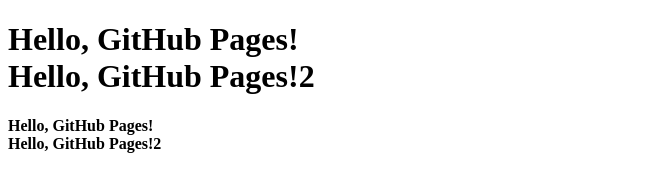
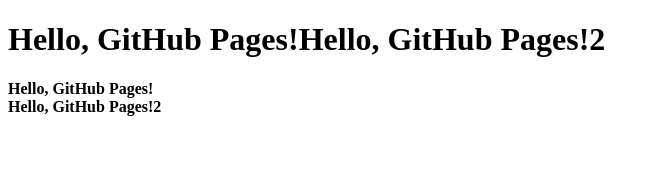
Before and after one commit to 15810034121/simplest, a plain HTML site: page index.html in a window 1280 px wide. Shown: the whole page, without its empty margins (0-659 px from the left). Drawn offline with Linux system fonts and the light colour scheme.

Commit message:
Update index.html

```diff
--- a/index.html
+++ b/index.html
@@ -5,7 +5,7 @@
 </head>
 <body>
 <h1>
-    Hello, GitHub Pages!<br>Hello, GitHub Pages!2
+    Hello, GitHub Pages!Hello, GitHub Pages!2
 </h1>
     <b>
         Hello, GitHub Pages!<br>Hello, GitHub Pages!2
```
